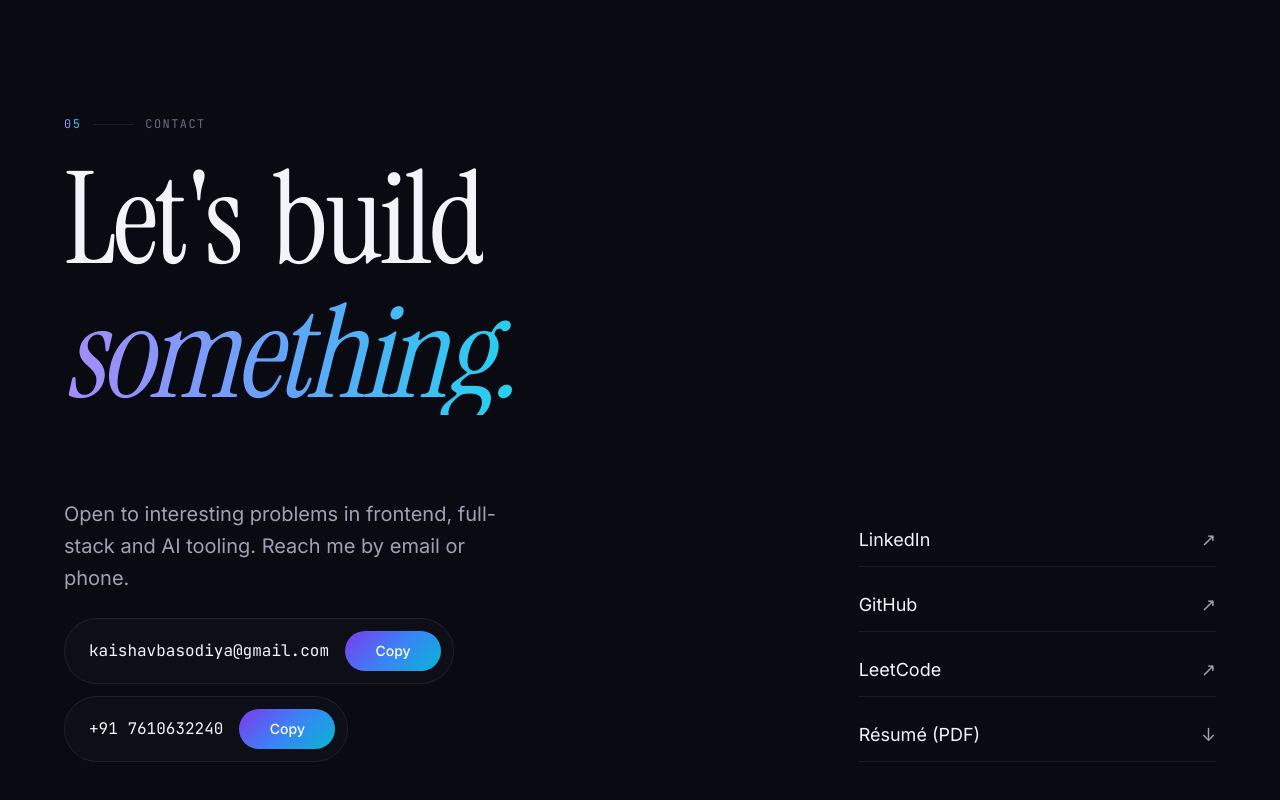
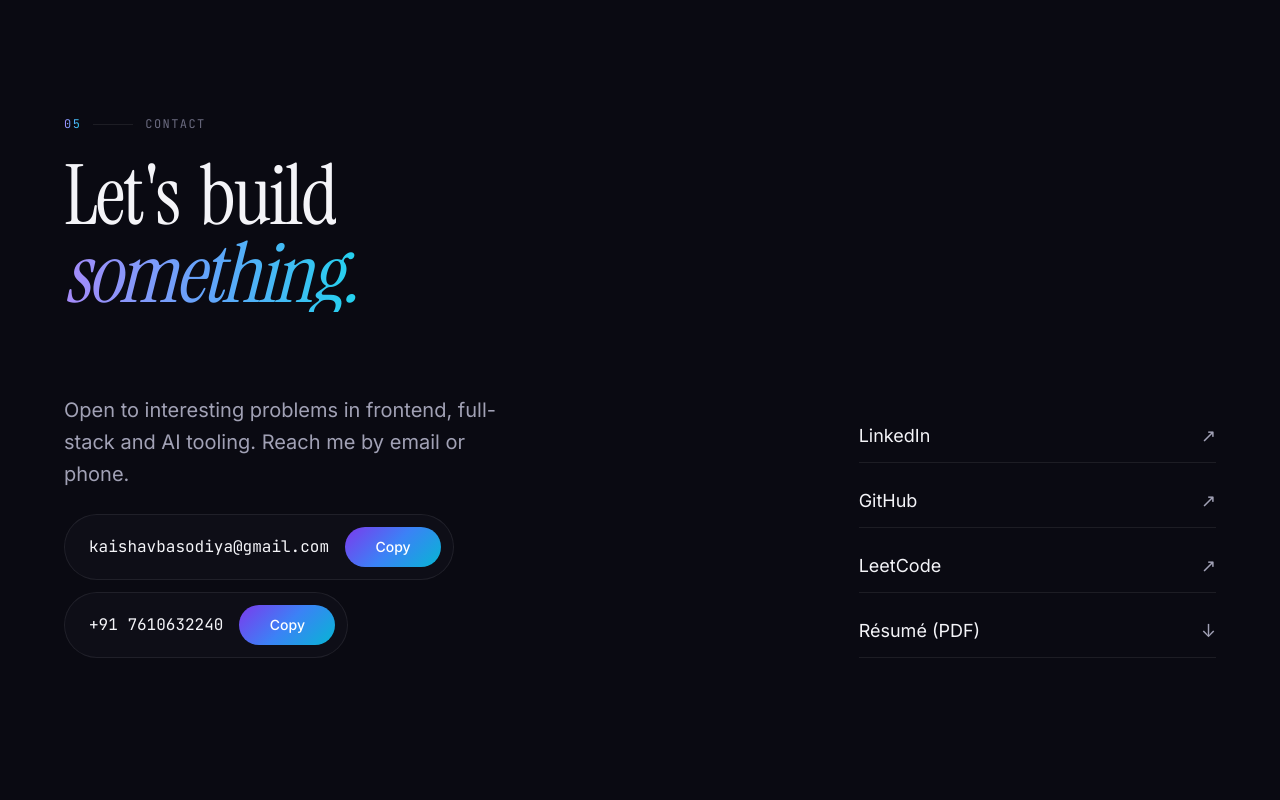
Before and after one commit to Kaishav65/portfolio, a Next.js app: page / in a window 1280 px wide. Shown: the part 7225-8025 px from the top of the page. After the commit the page ends 8003 px from the top, so only its background shows below. Built offline with nearby package versions, Linux system fonts and the light colour scheme.

Commit message:
reduce the text size

```diff
--- a/components/sections/Contact.tsx
+++ b/components/sections/Contact.tsx
@@ -61,14 +61,17 @@ export function Contact() {
         </p>
       </Reveal>
 
-      <h2 className="font-serif text-[clamp(3.25rem,10vw,9rem)] leading-[0.95] tracking-[-0.03em]">
+      <motion.h2
+        className="font-serif text-[clamp(2.5rem,6.5vw,5.75rem)] leading-[0.9] tracking-[-0.03em]"
+        initial="hidden"
+        whileInView="show"
+        viewport={{ once: true }}
+      >
         {["Let's", "build"].map((w, i) => (
-          <span key={w} className="mr-[0.25em] inline-block overflow-hidden pb-[0.1em] align-bottom">
+          <span key={w} className="mr-[0.25em] inline-block overflow-hidden pb-[0.04em] align-bottom">
             <motion.span
               className="inline-block"
-              initial={{ y: "110%" }}
-              whileInView={{ y: "0%" }}
-              viewport={{ once: true }}
+              variants={{ hidden: { y: "110%" }, show: { y: "0%" } }}
               transition={{ duration: 1, ease: ease.outExpo, delay: i * 0.08 }}
             >
               {w}
@@ -76,18 +79,16 @@ export function Contact() {
           </span>
         ))}
         <br />
-        <span className="inline-block overflow-hidden pr-[0.1em] pb-[0.15em] align-bottom">
+        <span className="inline-block overflow-hidden pr-[0.1em] pb-[0.22em] align-bottom">
           <motion.em
             className="text-gradient inline-block pr-[0.05em]"
-            initial={{ y: "110%" }}
-            whileInView={{ y: "0%" }}
-            viewport={{ once: true }}
+            variants={{ hidden: { y: "110%" }, show: { y: "0%" } }}
             transition={{ duration: 1, ease: ease.outExpo, delay: 0.16 }}
           >
             something.
           </motion.em>
         </span>
-      </h2>
+      </motion.h2>
 
       <Reveal delay={0.2} className="mt-12 grid gap-10 md:mt-16 md:grid-cols-12 md:items-end">
         <div className="md:col-span-7">
```
